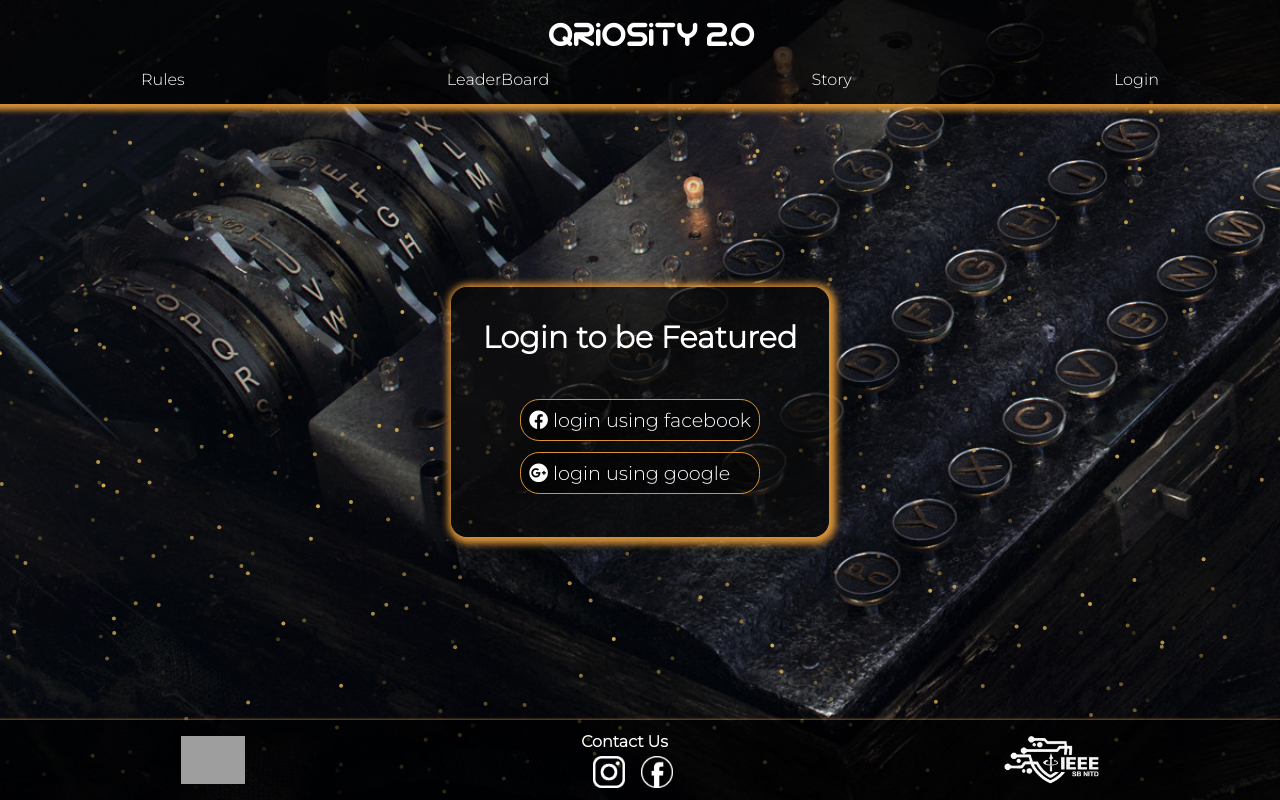
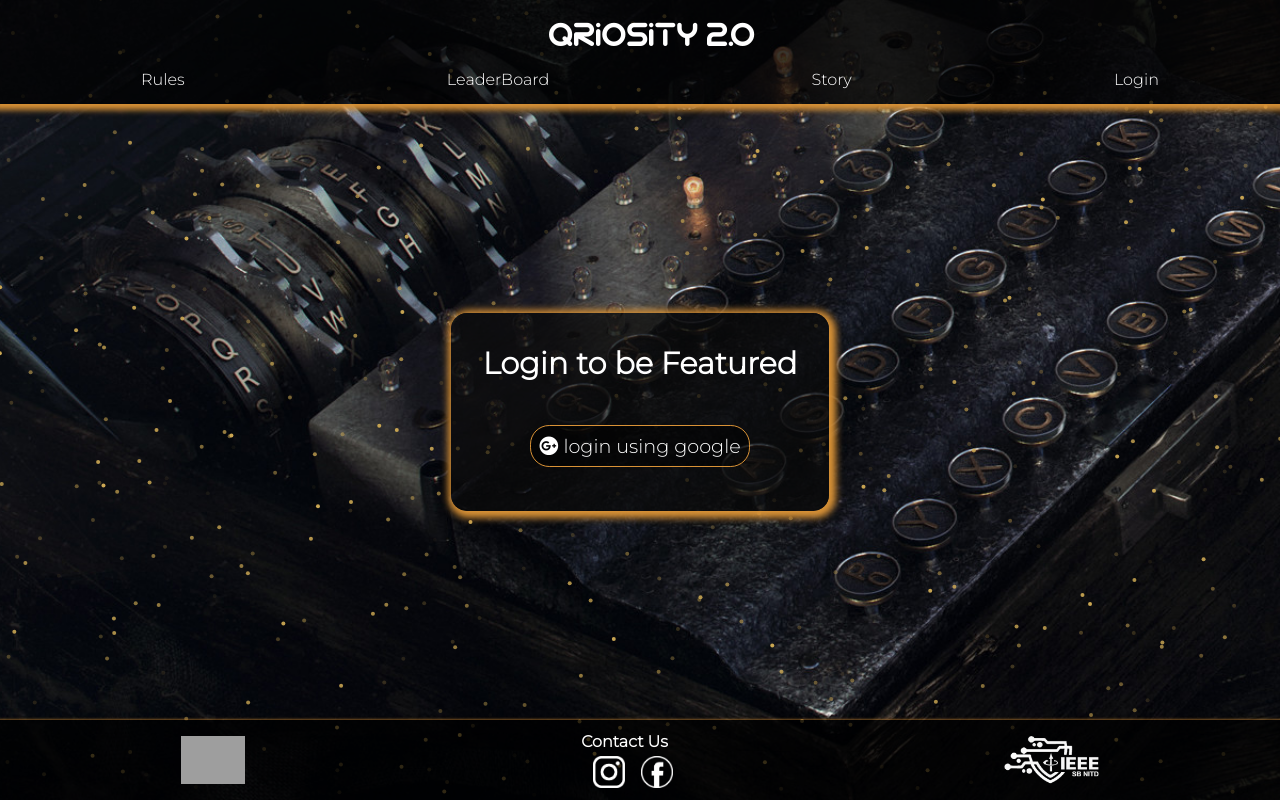
Before and after one commit to vam244/arcane_2, a Django app: page /login/ in a window 1280 px wide. Run offline with Django 3.2, Linux system fonts and the light colour scheme; some libraries are stand-ins or nearby versions; grey boxes are pictures that could not be loaded.

Commit message:
Update login.html

```diff
--- a/home/templates/home/login.html
+++ b/home/templates/home/login.html
@@ -8,9 +8,9 @@
     </h3>
     <br />
     <div class="icon3">
-      <a href="{% url 'social:begin' 'facebook' %}">
+      <!--<a href="{% url 'social:begin' 'facebook' %}">
         <font class="login-medium"><i class="fab fa-facebook"></i> <span>login using facebook</span></font>
-      </a>
+      </a>-->
       <a href="{% url 'social:begin' 'google-oauth2' %}">
         <font class="login-medium"><i class="fab fa-google-plus"></i> <span>login using google</span></font>
       </a>
```
